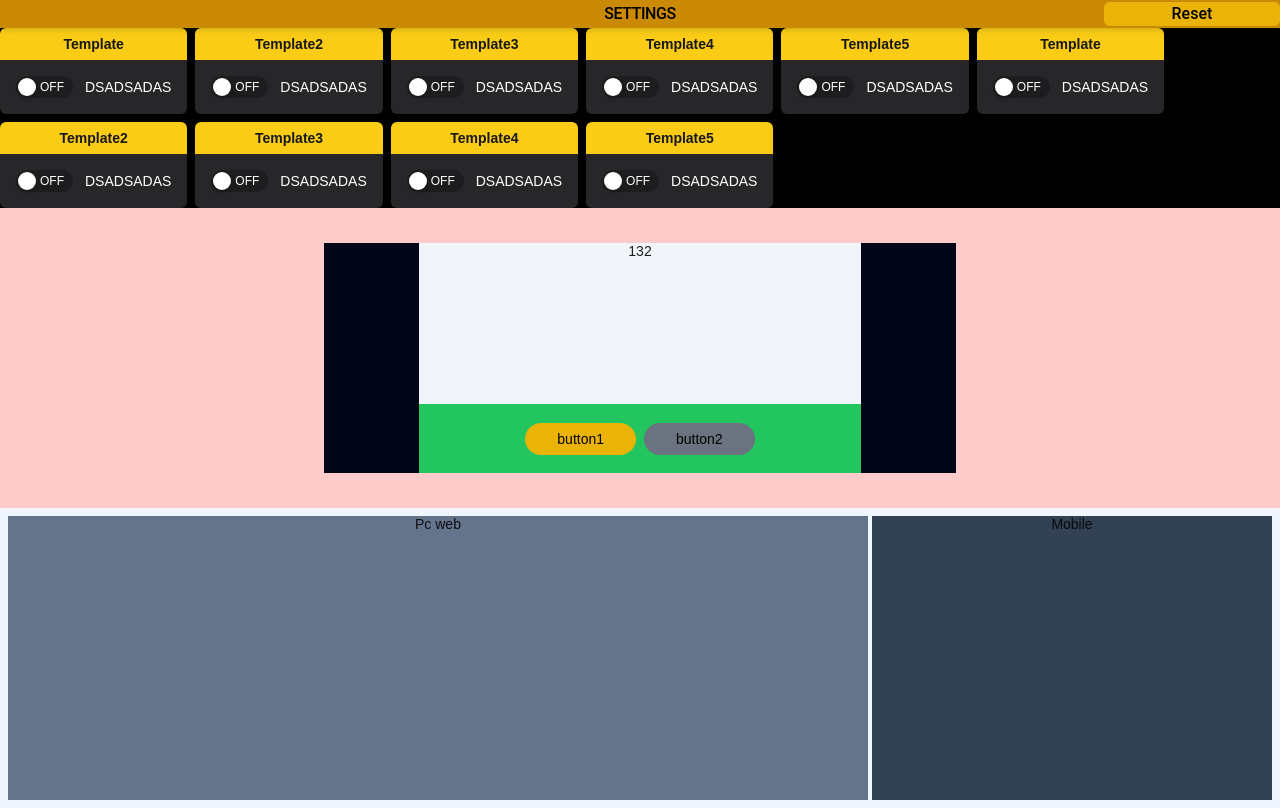
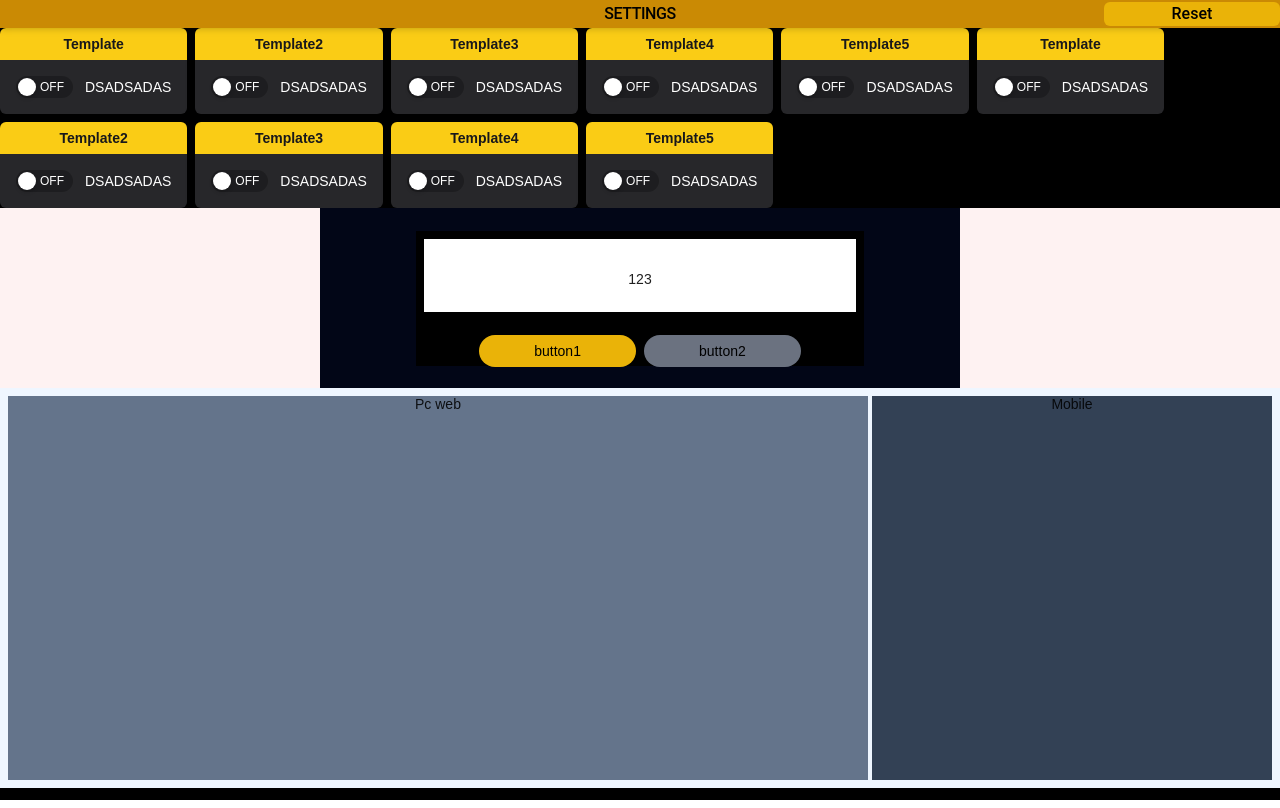
Before and after one commit to Vic428-human/antd5-dashboard-practice, a React (Vite) app: page / in a window 1280 px wide. Built offline with nearby package versions, Linux system fonts and the light colour scheme.

Commit message:
color picker btn

```diff
--- a/src/pages/Home.tsx
+++ b/src/pages/Home.tsx
@@ -34,7 +34,7 @@ const Home = () => {
         {settingList.map((item, index) => (
           <div
             key={index}
-            className=" min-width-[200px] rounded-md shadow-lg overflow-hidden text-white"
+            className="min-width-[200px] rounded-md shadow-lg overflow-hidden text-white"
           >
             <div className="bg-yellow-400 text-center py-2 font-semibold text-zinc-900">
               {item}
@@ -58,22 +58,24 @@ const Home = () => {
       </div>
 
       {/* <ColorPicker onSelect={handleColorChange} /> */}
-      <div className="flex flex-col items-center text-center justify-center bg-red-200 h-[300px] p-2">
+      <div className="flex flex-col items-center text-center justify-center bg-red-50 h-[180px] p-">
         <div className="flex flex-col items-center justify-center w-[50%] h-[230px] bg-slate-950 ">
           {/* color picker */}
-          <div className="h-[70%] w-[70%] bg-slate-100">132</div>
-          <div className="flex items-center justify-center h-[30%] w-[70%] space-x-2 bg-green-500 ">
-            <div className="flex w-[25%] items-center justify-center bg-yellow-500 h-8 cursor-pointer text-black px-4 py-2 rounded-full">
+          <div className="h-[45%] w-[70%] bg-content-container">
+            <div className="m-2 p-8 bg-white h-20px">123</div>
+          </div>
+          <div className="flex items-center justify-center h-[30%] w-[70%] space-x-2 bg-content-container pt-6">
+            <div className="flex items-center justify-center bg-yellow-500 h-8 cursor-pointer text-black px-4 py-2 rounded-full min-w-[35%]">
               button1
             </div>
-            <div className="flex w-[25%] items-center justify-center bg-gray-500 h-8 cursor-pointer text-black px-4 py-2 rounded-full">
+            <div className="flex w-[25%] items-center justify-center bg-gray-500 h-8 cursor-pointer text-black px-4 py-2 rounded-full min-w-[35%]">
               button2
             </div>
           </div>
         </div>
       </div>
       {/* js */}
-      <div className=" flex items-center text-center justify-center bg-blue-50 h-[300px] p-2 space-x-1">
+      <div className=" flex items-center text-center justify-center bg-blue-50 h-[400px] p-2 space-x-1">
         <div className="flex-1 bg-slate-500 h-full">Pc web</div>
         <div className="w-[400px] bg-slate-700 h-full">Mobile</div>
       </div>
```
Also changed, not shown: 1 other file (tests, documents, lock files or other folders).
